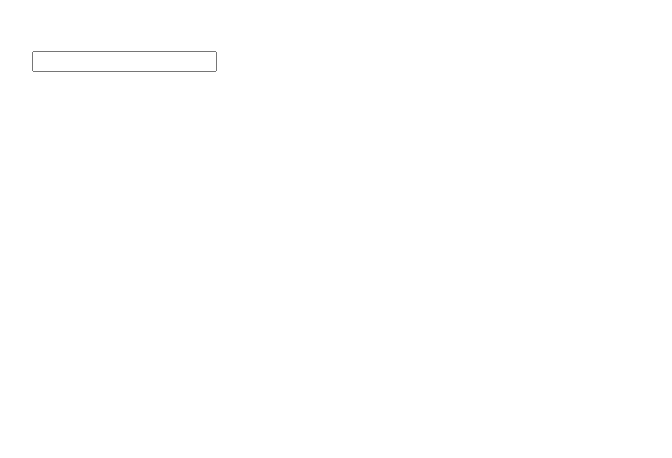
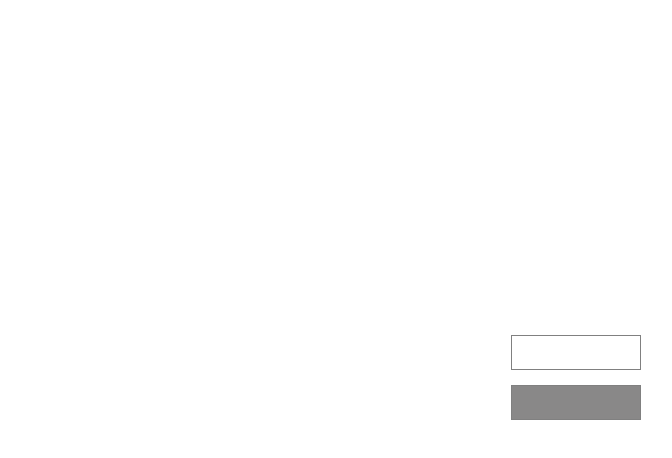
Before and after one commit to AnnaAlexandrova1/ra-less4-task1-2, a React (Create React App) app: page / in a window 1280 px wide. Shown: the top 458 px of the page, without its empty margins (64-736 px from the left). Built offline with nearby package versions, Linux system fonts and the light colour scheme.

Commit message:
первое задаие сделала

```diff
--- a/src/compomemts/Converter/Converter.css
+++ b/src/compomemts/Converter/Converter.css
@@ -1,4 +1,31 @@
 .converter {
     width: 85%;
     margin: 50px auto;
+    min-height: 600px;
+    text-align: center;
 }
+.input-data{
+    margin-top: 285px;
+    margin-right: auto;
+    margin-left: auto;
+    border: 1px solid grey;
+    width: 12%;
+    height: 35px;
+    box-sizing: border-box;
+    text-align: center;
+}
+
+.output-data{
+    margin-right: auto;
+    margin-left: auto;
+    margin-top: 15px;
+    padding: 4px;
+    display: block;
+    border: 1px solid grey;
+    width: 12%;
+    font-size: 14px;
+    color: white;
+    height: 35px;
+    box-sizing: border-box;
+    background-color:rgba(20, 19, 19, 0.5);
+}
--- a/src/compomemts/Converter/Converter.js
+++ b/src/compomemts/Converter/Converter.js
@@ -23,13 +23,23 @@ const Converter = () => {
            : "Ошибка!";
       }
 
-      const styles = {
-        backgroundColor: hexToRgb(form.name),
+      const drowStyle = () => {
+        let styles = {
+          backgroundColor: 'white',
+        };
+        const style = hexToRgb(form.name)
+        if(style === "Ошибка!"){
+          styles.backgroundColor = 'red'
+        } else {
+          styles.backgroundColor = style
+        }
+       return styles
       }
+
 
     return (
         <div className="converter"
-        style={styles}>
+        style={drowStyle()}>
           <input className='input-data'
           id='input-data'
           name='name'
```
